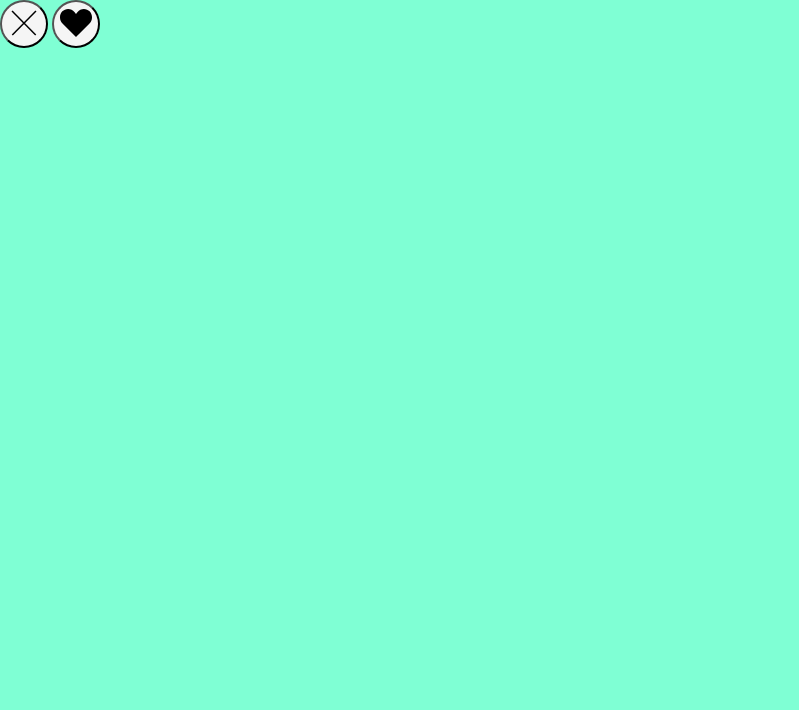
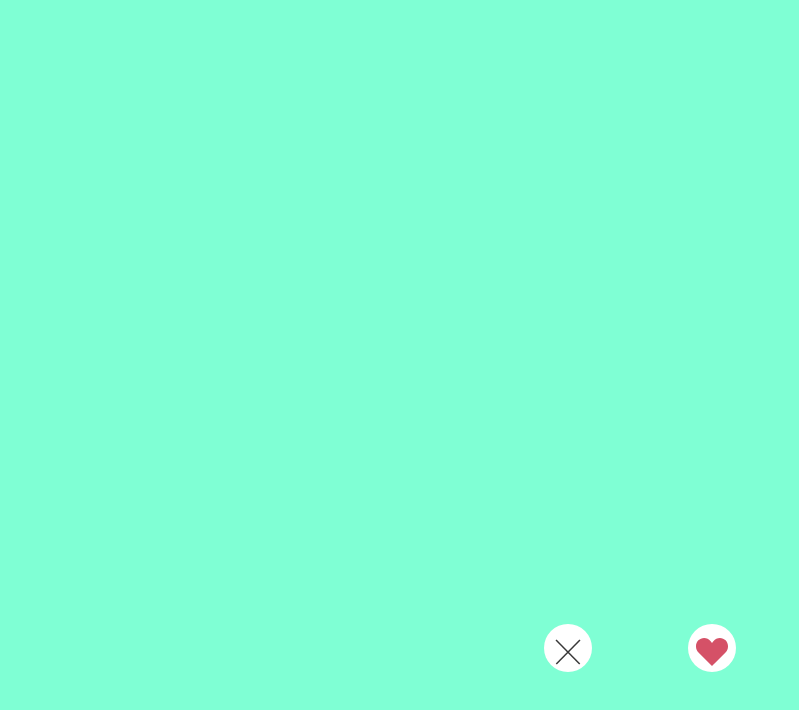
Before and after one commit to kuroi-hime/workshopJeuxVideo, a plain HTML site: page index.html in a window 1280 px wide. Shown: the whole page, without its empty margins (0-799 px from the left). Drawn offline with Linux system fonts and the light colour scheme.

Commit message:
css: styling done

```diff
--- a/style.css
+++ b/style.css
@@ -8,17 +8,44 @@
     width: 100vw;
     height: 100vh;
     background-color: aquamarine;
+    display: flex;
+    flex-direction: column;
+    justify-content: space-between;
+    align-items: center;
+    padding: 10% auto;
+}
+
+#images {
+    height: fit-content;
+    width: 50%;
+    position: relative;
+}
+
+#actions {
+    display: flex;
+    width: 30%;
+    justify-content: space-evenly;
+    margin-bottom: 10%;
 }
 
 button {
     width: 3rem;
     height: 3rem;
-    background-color: whitesmoke;
+    background-color: white;
     border-radius: 50%;
-    /* display: flex; */
+    padding-top: 3%;
+    border: none;
 }
 
 button > svg {
     height: 2rem;
     width: 2rem;
 }
+
+button:first-child > svg {
+    color: rgb(57, 57, 57);
+}
+
+button:last-child > svg {
+    color: rgb(213, 81, 103);
+}
```
